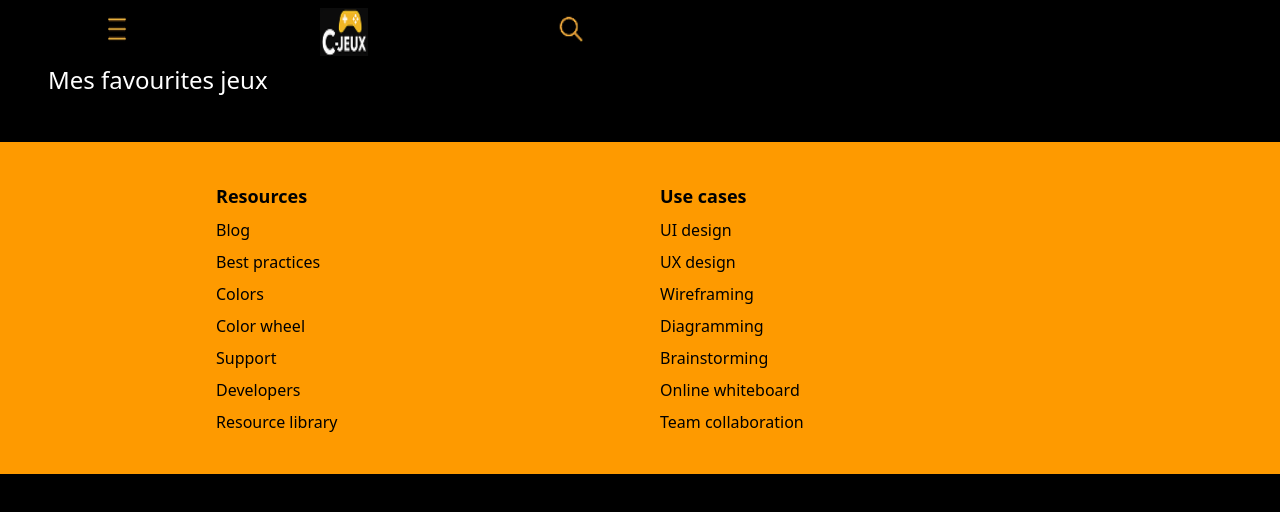
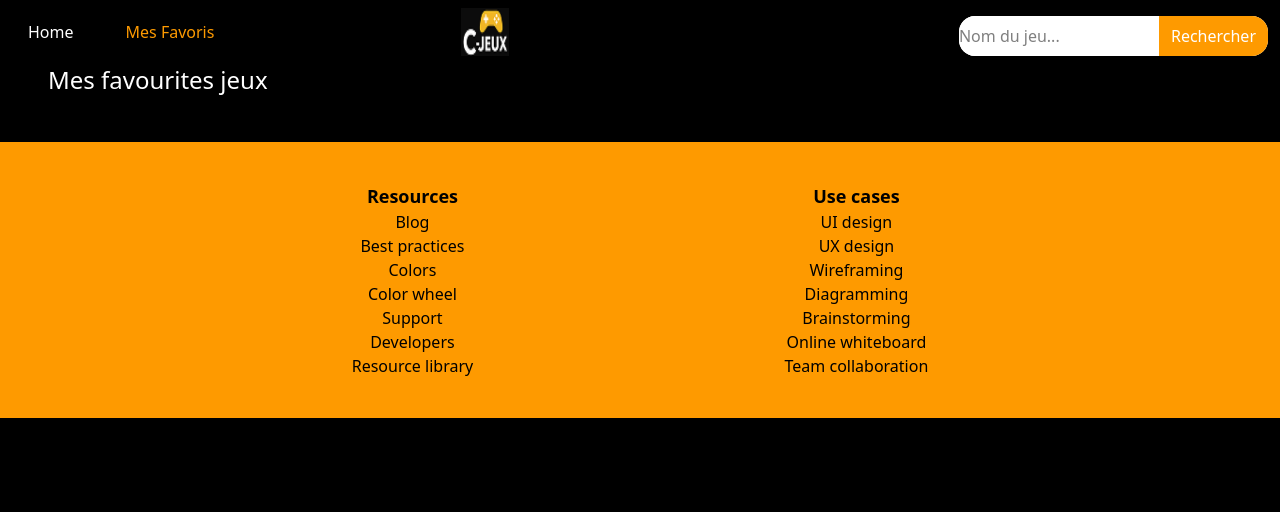
Before and after one commit to SaadiaAjbbar/brief5, a website: page tailwindCss/src/favoris.html in a window 1280 px wide. Drawn offline with Linux system fonts and the light colour scheme.

Commit message:
responsive desctop et tablette

```diff
--- a/tailwindCss/src/favoris.html
+++ b/tailwindCss/src/favoris.html
@@ -10,34 +10,34 @@
 
 <body class="bg-black text-white">
 
-   <header>
-        <div class="max-w-2xl flex justify-around items-center m-2">
+    <header>
+        <div class="w-full md:h-16 flex justify-between items-center md:px-3 lg:flex lg:w-full">
             <!--menu -->
-            <div class="menu relative">
-                <button onclick="toggleMenu()">
+            <div class="menu flex items-center">
+                <button onclick="toggleMenu()" class="lg:hidden">
                     <img src="images/menu.png" alt="Menu" class="w-8 h-8">
                 </button>
                 <!-- div choix menu -->
-                <div id="menuliens" class="hidden flex flex-col mt-2 space-y-2 bg-gray-800 z-10 absolute min-w-40">
-                    <a href="index.html" class="bg-amber-500 text-white px-4 py-2 rounded text-center">Home</a>
-                    <a href="favoris.html" class="bg-amber-500 text-white px-4 py-2 rounded text-center">Mes Favoris</a>
+                <div id="menuliens" class="hidden flex flex-col mt-2 space-y-2 bg-gray-800 z-10 absolute min-w-40 lg:flex lg:flex-row lg:justify-around lg:gap-5 lg:bg-black">
+                    <a href="index.html" class="bg-amber-500 text-white px-4 py-2 rounded text-center lg:bg-black">Home</a>
+                    <a href="favoris.html" class="bg-amber-500 text-white px-4 py-2 rounded text-center lg:bg-black lg:text-amber-500">Mes Favoris</a>
                 </div>
             </div>
 
             <!-- logo -->
             <div>
-                <img src="images/logo.png" alt="Logo" class="w-12 h-12 mx-auto ">
+                <img src="images/logo.png" alt="Logo" class="w-12 h-12 mx-auto g:relative lg:left[10px]">
             </div>
 
             <!-- recherche-->
             <div class="recherche">
-                <button onclick="RechercheToggle()">
+                <button onclick="RechercheToggle()" class="lg:hidden">
                     <img src="images/recherche.png" alt="Recherche" class="w-8 h-8">
                 </button>
-                <!-- div choix menu -->
-                <div id="RecherchechBar" class="hidden absolute left-0.5 mt-2 z-10  bg-white rounded-2xl">
+                <!-- div input recherche -->
+                <div id="RecherchechBar" class="hidden absolute mt-2 bg-white rounded-2xl lg:flex lg:relative lg:left[-3px]">
                     <input type="search" id="searchInput" placeholder="Nom du jeu..."
-                        class="px-4 py-2 rounded-2xl bg-white text-black w-48">
+                        class="rounded-2xl bg-white text-black w-48">
                     <button onclick="RechercheJeu()" class="ml-2 bg-amber-500 text-white px-3 py-2  rounded-r-2xl">
                         Rechercher
                     </button>
@@ -45,43 +45,46 @@
             </div>
 
         </div>
+
     </header>
     <div class="flex justify-start mb-1.5 ml-12">
-        <h1 class="text-2xl"> Mes favourites  jeux </h1>
+        <h1 class="text-2xl"> Mes favourites jeux </h1>
     </div>
     <!-- container des cartes -->
-    <div class="cards_favoris gap-10  flex flex-col items-center">
+    <div class="cards_favoris gap-10 flex flex-col items-center md:flex-row md:flex-wrap md:gap-20 md:justify-center md:items-center">
 
     </div>
-    <footer class="bg-amber-500 text-black py-10 mt-10">
-        <div class="max-w-4xl mx-auto grid grid-cols-2  gap-10 px-6">
+    <footer class="bg-amber-500 text-black py-10 mt-10 ">
+        <div
+            class="max-w-4xl mx-auto flex flex-col items-center justify-center  gap-10 px-6 md:flex-row md:justify-around">
 
             <!-- Resources -->
-            <div class="space-y-2">
-                <h3 class="font-bold text-lg">Resources</h3>
-                <p>Blog</p>
-                <p>Best practices</p>
-                <p>Colors</p>
-                <p>Color wheel</p>
-                <p>Support</p>
-                <p>Developers</p>
-                <p>Resource library</p>
+            <div class="flex flex-col">
+                <h3 class="text-center font-bold text-lg">Resources</h3>
+                <p class="text-center">Blog</p>
+                <p class="text-center">Best practices</p>
+                <p class="text-center">Colors</p>
+                <p class="text-center">Color wheel</p>
+                <p class="text-center">Support</p>
+                <p class="text-center">Developers</p>
+                <p class="text-center">Resource library</p>
             </div>
 
             <!-- Use cases -->
-            <div class="space-y-2">
-                <h3 class="font-bold text-lg">Use cases</h3>
-                <p>UI design</p>
-                <p>UX design</p>
-                <p>Wireframing</p>
-                <p>Diagramming</p>
-                <p>Brainstorming</p>
-                <p>Online whiteboard</p>
-                <p>Team collaboration</p>
+            <div class="flex flex-col">
+                <h3 class="text-center font-bold text-lg">Use cases</h3>
+                <p class="text-center">UI design</p>
+                <p class="text-center">UX design</p>
+                <p class="text-center">Wireframing</p>
+                <p class="text-center">Diagramming</p>
+                <p class="text-center">Brainstorming</p>
+                <p class="text-center">Online whiteboard</p>
+                <p class="text-center">Team collaboration</p>
             </div>
 
         </div>
     </footer>
+
     <!-- script favoris -->
     <script src="favoris.js"></script>
 </body>
--- a/tailwindCss/src/favoris.js
+++ b/tailwindCss/src/favoris.js
@@ -1,3 +1,4 @@
+
 const cardsFavoris = document.querySelector(".cards_favoris");
 //menu
 function toggleMenu() {
@@ -23,20 +24,19 @@ function afficherFavoris() {
 
     favoris.forEach(item => {
         const card = document.createElement("div");
-        card.className = "favori_card flex justify-center  items-end border-2 border-amber-600 rounded-2xl bg-contain bg-cover bg-no-repeat bg-center w-9/12 min-h-96 ";
+        card.className = "favori_card flex justify-center  items-end border-2 border-amber-600 rounded-2xl bg-contain bg-cover bg-no-repeat bg-center w-9/12 min-h-96 md:w-2/5 lg:w-[25%]";
         card.style.backgroundImage = `url('${item.image}')`;
-
         card.innerHTML = `
-            <div class="p-4 flex flex-col w-full rounded-b-2xl h-2/5  text-white" style="background-color: rgba(30, 40, 58, 0.8);"
-                 style="background-color: rgba(30,40,58,0.8);">
-
-                <h2 class="text-center font-bold">${item.name}</h2>
-                <p><strong>Notes :</strong> ${item.rating}</p>
-                <p><strong>Genre :</strong> ${item.genres}</p>
-                <p class="text-sm mt-2">${item.description.slice(0,150)}...</p>
+            <div class="p-4 flex flex-col w-full rounded-b-2xl h-2/5 text-white " style="background-color: rgba(30, 40, 58, 0.8);"
+              <h2 class="text-center font-bold ">${item.name}</h2>
+               <div class="">
+                <p><strong class="text-amber-500">Notes :</strong> ${item.rating}</p>
+                <p><strong class="text-amber-500">Genre :</strong> ${item.genres}</p>
+               </div>
+                <p class="text-sm mt-2"><strong class="text-amber-500">Description :</strong>${item.description.slice(0,150)}...</p>
 
                 <button data-id="${item.id}"
-                        class="btn_supprimer bg-amber-500 text-white mt-3 px-4 py-2 rounded">
+                        class="btn_supprimer bg-amber-500 text-white mt-3 px-4 py-2  rounded">
                     Supprimer de favoris
                 </button>
             </div>
--- a/tailwindCss/src/script.js
+++ b/tailwindCss/src/script.js
@@ -112,7 +112,7 @@ function displayJeux(data) {
     cards.innerHTML = "";
     data.forEach(result => {
         const cardi = document.createElement("div");
-        cardi.className = `cardi flex justify-center items-end border-2 border-amber-600 rounded-2xl bg-contain bg-cover bg-no-repeat bg-center w-9/12 min-h-96 cursor-pointer`;
+        cardi.className = `cardi flex justify-center items-end border-2 border-amber-600 rounded-2xl bg-contain bg-cover bg-no-repeat bg-center w-9/12 min-h-96 cursor-pointer md:w-2/5 lg:w-[25%]`;
         cardi.style.backgroundImage = `url('${result.background_image}')`;
 
         const platforms = result.parent_platforms.map(p => p.platform.name).join(", ");
```
Also changed, not shown: tailwindCss/src/index.html (+33 -34 lines), tailwindCss/src/output.css.
